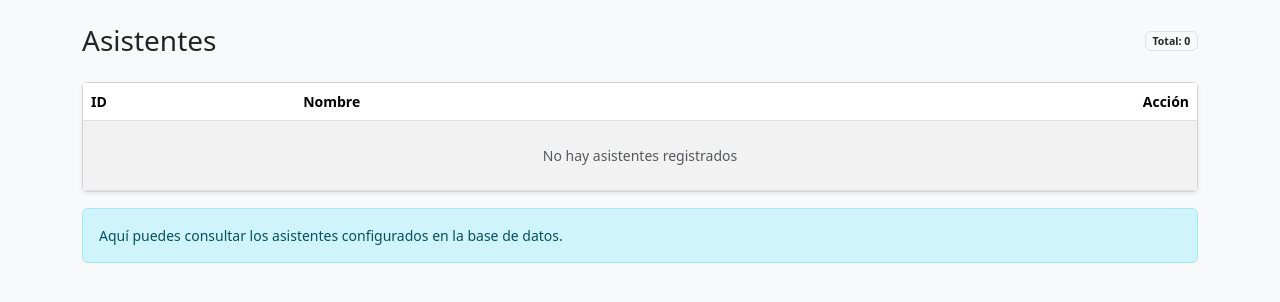
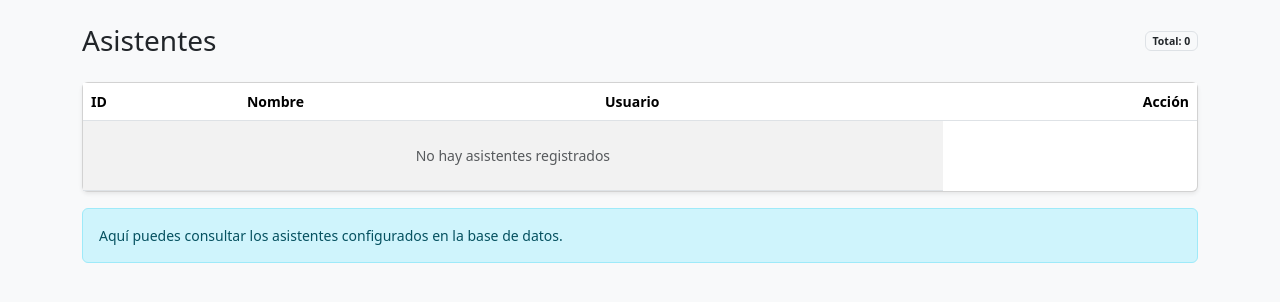
Before and after one commit to ArleyCalderon/chatbot-twilio-Kinetika, a FastAPI app: template Templates/assistants_list.html in a window 1280 px wide. Shown: the part 56-358 px from the top of the page. Run offline with FastAPI, Linux system fonts and the light colour scheme; the template is opened without the code that fills it, so the values that code supplies are empty.

Commit message:
Se agrega campo usuario a assistants

```diff
--- a/Templates/assistants_list.html
+++ b/Templates/assistants_list.html
@@ -16,6 +16,7 @@
         <tr>
           <th>ID</th>
           <th>Nombre</th>
+          <th>Usuario</th>
           <th class="text-end">Acción</th>
         </tr>
       </thead>
```
